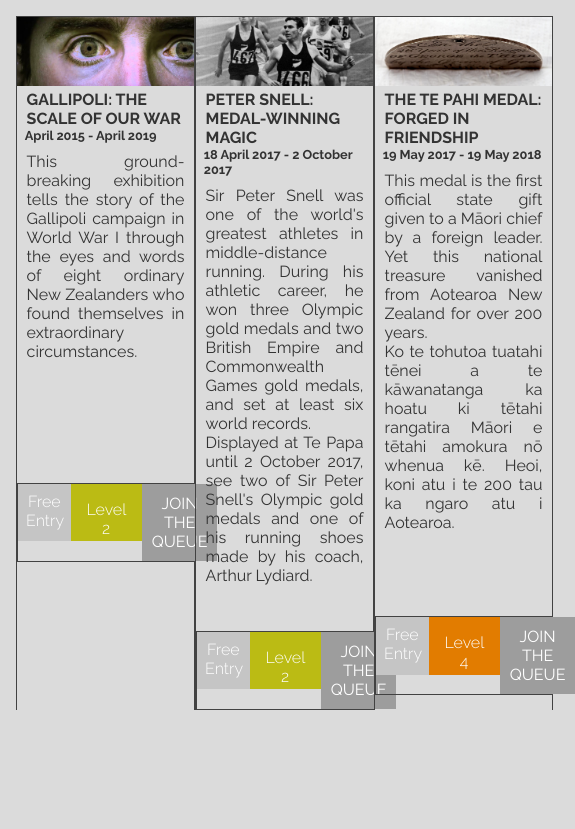
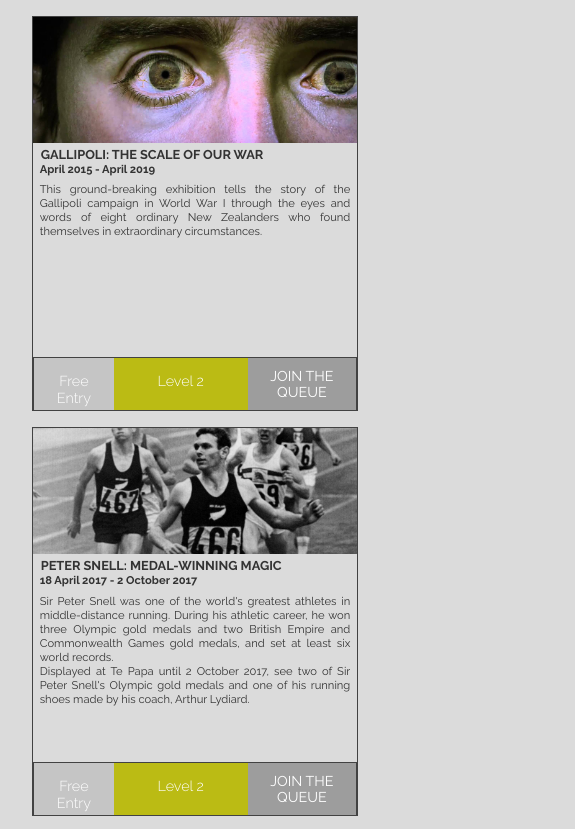
Before and after one commit to WaitBuddy/WaitBuddy.github.io, a plain HTML site: page info.html in a window 390 px wide. Shown: the top 829 px of the page, 575 px wide, since content can reach past the window. Drawn offline with Linux system fonts and the light colour scheme.

Commit message:
fixed responsiveness

```diff
--- a/info-style.css
+++ b/info-style.css
@@ -122,3 +122,197 @@
 }
 
 /* responsive */
+@media (max-width: 320px) {
+	#exhibitions {
+		display: flex;
+		flex-direction: column;
+		padding: 0em 1em;
+	}
+
+	#container1, #container2, #container3 {
+		width: 100%;
+		margin-bottom: 1em;
+	}
+
+	h1 {
+		font-size: 80%;
+	}
+
+	h2, p {
+		font-size: 70%;
+	}
+
+	#join1, #join2, #join3 {
+		margin-top: 1em;
+		width: 100%;
+	}
+
+	h3, h4, h5 {
+		font-size: 90%;
+	}
+
+	button {
+		font-size: 89%;
+	}
+}
+
+@media (max-width: 375px) {
+	#exhibitions {
+		display: flex;
+		flex-direction: column;
+		padding: 0em 1em;
+	}
+
+	#container1, #container2, #container3 {
+		width: 100%;
+		margin-bottom: 1em;
+	}
+
+	h1 {
+		font-size: 80%;
+	}
+
+	h2, p {
+		font-size: 70%;
+	}
+
+	#join1, #join2, #join3 {
+		margin-top: 1em;
+		width: 100%;
+	}
+
+	h3, h4, h5 {
+		font-size: 90%;
+	}
+
+	button {
+		font-size: 89%;
+	}
+}
+
+@media (max-width: 425px) {
+	#exhibitions {
+		display: flex;
+		flex-direction: column;
+		padding: 0em 1em;
+	}
+
+	#container1, #container2, #container3 {
+		width: 100%;
+		margin-bottom: 1em;
+	}
+
+	h1 {
+		font-size: 80%;
+	}
+
+	h2, p {
+		font-size: 70%;
+	}
+
+	#join1, #join2, #join3 {
+		margin-top: 1em;
+		width: 100%;
+	}
+
+	h3, h4 {
+		font-size: 90%;
+	}
+
+	h5 {
+		font-size: 90%;
+		padding-top: 1em;
+	}
+
+	button {
+		font-size: 89%;
+	}
+}
+
+@media (max-width: 768px) {
+	#imgLogo {
+		width: 15%;
+	}
+
+	#exhibitions {
+		padding: 0em 2em;
+	}
+
+	#container1, #container2, #container3 {
+		width: 100%;
+		margin-bottom: 1em;
+	}
+
+	h1 {
+		font-size: 80%;
+	}
+
+	h2, p {
+		font-size: 70%;
+	}
+
+	#join1 {
+		margin-top: 7em;
+		width: 100%;
+	}
+
+	#join2 {
+		margin-top: 2.3em;
+	}
+
+	#join3 {
+		margin-top: 4.34em;
+	}
+
+	h3, h4, h5 {
+		font-size: 90%;
+	}
+
+	button {
+		font-size: 89%;
+	}
+}
+
+@media (max-width: 1024px) {
+	#imgLogo {
+		width: 15%;
+	}
+
+	#exhibitions {
+		padding: 0em 2em;
+	}
+
+	#container1, #container2, #container3 {
+		width: 100%;
+		margin-bottom: 1em;
+	}
+
+	h1 {
+		font-size: 80%;
+	}
+
+	h2, p {
+		font-size: 70%;
+	}
+
+	#join1 {
+		margin-top: 7em;
+		width: 100%;
+	}
+
+	#join2 {
+		margin-top: 3.1em;
+	}
+
+	#join3 {
+		margin-top: 4.85em;
+	}
+
+	h3, h4, h5 {
+		font-size: 90%;
+	}
+
+	button {
+		font-size: 89%;
+	}
+}
```
